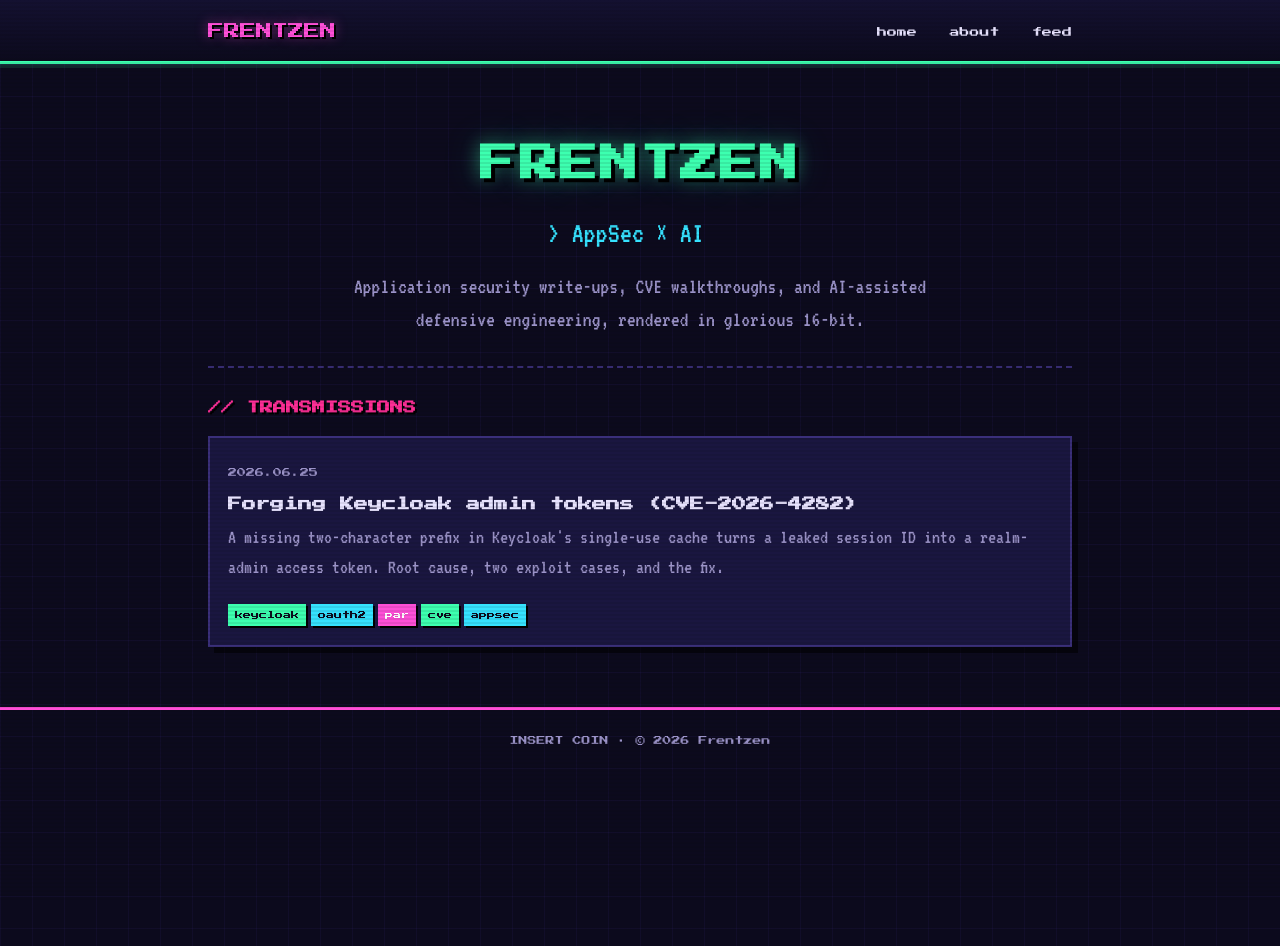
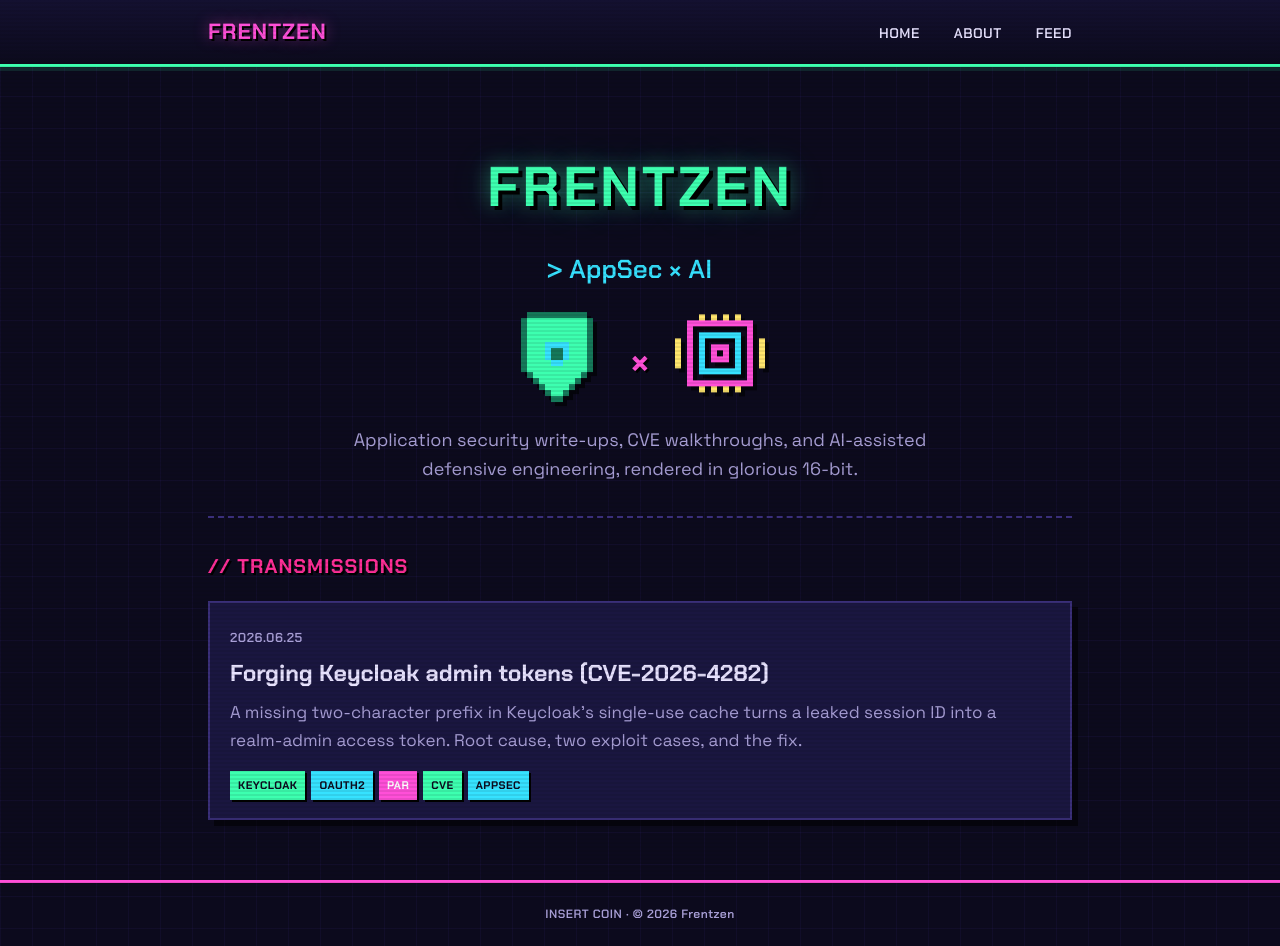
Before and after one commit to Frentzen/frentzen.github.io, a Jekyll site: the page built from index.md, in a window 1280 px wide. Built offline with Jekyll 4.4.1, drawn with Linux system fonts in a browser that asks for light colours.

Commit message:
Readable fonts + landing-page pixel art
Swap Press Start 2P / VT323 for Chakra Petch (UI), Space Grotesk (body),
and JetBrains Mono (code) — retro feel from the layout, not the letterforms.
Add hand-built pixel-art SVGs (shield = AppSec, chip = AI) to the hero.

Co-Authored-By: Claude Opus 4.8 <noreply@anthropic.com>

```diff
--- a/_layouts/default.html
+++ b/_layouts/default.html
@@ -5,7 +5,7 @@
   <meta name="viewport" content="width=device-width, initial-scale=1">
   <link rel="preconnect" href="https://fonts.googleapis.com">
   <link rel="preconnect" href="https://fonts.gstatic.com" crossorigin>
-  <link href="https://fonts.googleapis.com/css2?family=Press+Start+2P&family=VT323&display=swap" rel="stylesheet">
+  <link href="https://fonts.googleapis.com/css2?family=Chakra+Petch:wght@500;600;700&family=Space+Grotesk:wght@400;500;700&family=JetBrains+Mono:wght@400;700&display=swap" rel="stylesheet">
   <link rel="stylesheet" href="{{ '/assets/css/style.css' | relative_url }}">
   {% seo %}
   {% feed_meta %}
--- a/_layouts/home.html
+++ b/_layouts/home.html
@@ -4,6 +4,11 @@ layout: default
 <section class="hero">
   <h1 class="title-glow">{{ site.title }}</h1>
   <p class="tagline">&gt; {{ site.tagline }} <span class="blink">&#9646;</span></p>
+  <div class="hero-art">
+    <img src="{{ '/assets/img/shield.svg' | relative_url }}" alt="pixel shield — AppSec" width="96" height="96">
+    <span class="x">×</span>
+    <img src="{{ '/assets/img/chip.svg' | relative_url }}" alt="pixel chip — AI" width="96" height="96">
+  </div>
   <p class="sub">{{ site.description }}</p>
 </section>
 
--- a/assets/css/style.css
+++ b/assets/css/style.css
@@ -1,6 +1,7 @@
 /* ============================================================
-   FRENTZEN // AppSec × AI  —  16-bit pixel-art theme
-   Headings/UI: Press Start 2P   Body: VT323   Code: real mono
+   FRENTZEN // AppSec × AI  —  pixel-art theme (readable fonts)
+   UI/headings: Chakra Petch   Body: Space Grotesk   Code: JetBrains Mono
+   The 16-bit feel lives in the layout, not the letterforms.
    ============================================================ */
 
 :root{
@@ -9,7 +10,7 @@
   --panel:   #1a1640;
   --panel2:  #221c54;
   --ink:     #e8e3ff;
-  --dim:     #9b93c9;
+  --dim:     #a89fd6;
   --green:   #3dffb0;
   --cyan:    #36e2ff;
   --magenta: #ff4fd8;
@@ -19,28 +20,29 @@
   --orange:  #ffb86c;
   --border:  #3a2f7a;
   --shadow:  rgba(0,0,0,.55);
+
+  --font-ui:   'Chakra Petch', ui-sans-serif, system-ui, sans-serif;
+  --font-body: 'Space Grotesk', ui-sans-serif, system-ui, sans-serif;
+  --font-mono: 'JetBrains Mono', ui-monospace, 'Cascadia Code', Consolas, Menlo, monospace;
 }
 
-*{box-sizing:border-box}
-
+*{ box-sizing:border-box }
 html{ -webkit-text-size-adjust:100% }
 
 body{
   margin:0;
-  font-family:'VT323',monospace;
-  font-size:22px;
-  line-height:1.5;
+  font-family:var(--font-body);
+  font-size:18px;
+  line-height:1.65;
   color:var(--ink);
   background-color:var(--bg);
   background-image:
     linear-gradient(rgba(120,90,255,.05) 1px, transparent 1px),
     linear-gradient(90deg, rgba(120,90,255,.05) 1px, transparent 1px);
   background-size:32px 32px;
-  image-rendering:pixelated;
-  text-shadow:0 0 1px rgba(0,0,0,.25);
 }
 
-img{ image-rendering:pixelated; max-width:100% }
+img{ max-width:100% }
 
 /* ---- CRT scanline overlay ---- */
 .crt{
@@ -69,16 +71,16 @@ a:hover{ color:var(--green); border-bottom-color:var(--green) }
   display:flex; align-items:center; justify-content:space-between; gap:12px; flex-wrap:wrap;
 }
 .brand{
-  font-family:'Press Start 2P',monospace; font-size:16px;
+  font-family:var(--font-ui); font-weight:700; font-size:22px; letter-spacing:1px;
   color:var(--magenta); border-bottom:none;
-  text-shadow:2px 2px 0 #000, 0 0 12px rgba(255,79,216,.5);
+  text-shadow:2px 2px 0 #000, 0 0 14px rgba(255,79,216,.5);
 }
 .brand:hover{ color:var(--magenta) }
 .nav a{
-  font-family:'Press Start 2P',monospace; font-size:10px;
-  color:var(--ink); margin-left:16px; border-bottom:none;
+  font-family:var(--font-ui); font-weight:600; font-size:14px; text-transform:uppercase; letter-spacing:.5px;
+  color:var(--ink); margin-left:18px; border-bottom:none;
 }
-.nav a::before{ content:"\25B6 "; color:var(--green); opacity:0; }
+.nav a::before{ content:"\25B6 "; color:var(--green); opacity:0 }
 .nav a:hover{ color:var(--green) }
 .nav a:hover::before{ opacity:1 }
 
@@ -88,15 +90,25 @@ a:hover{ color:var(--green); border-bottom-color:var(--green) }
 .wrap{ max-width:900px; margin:0 auto; padding:26px 18px 0 }
 
 /* ---- hero (home) ---- */
-.hero{ text-align:center; padding:46px 10px 30px; border-bottom:2px dashed var(--border); margin-bottom:30px }
+.hero{ text-align:center; padding:48px 10px 32px; border-bottom:2px dashed var(--border); margin-bottom:32px }
 .title-glow{
-  font-family:'Press Start 2P',monospace; font-size:38px; margin:0 0 18px;
+  font-family:var(--font-ui); font-weight:700; font-size:56px; margin:0 0 14px; letter-spacing:3px;
   color:var(--green);
-  text-shadow:4px 4px 0 #000, 0 0 18px rgba(61,255,176,.45), 0 0 40px rgba(61,255,176,.2);
-  letter-spacing:2px;
+  text-shadow:4px 4px 0 #000, 0 0 20px rgba(61,255,176,.45), 0 0 44px rgba(61,255,176,.2);
 }
-.hero .tagline{ font-size:30px; color:var(--cyan); margin:.2em 0 }
-.hero .sub{ color:var(--dim); font-size:22px; max-width:620px; margin:14px auto 0 }
+.hero .tagline{ font-family:var(--font-ui); font-weight:600; font-size:26px; color:var(--cyan); margin:.2em 0 }
+.hero .sub{ color:var(--dim); font-size:18px; max-width:640px; margin:16px auto 0 }
+
+/* ---- hero pixel art ---- */
+.hero-art{ display:flex; gap:26px; align-items:center; justify-content:center; margin:22px 0 4px }
+.hero-art img{
+  width:96px; height:96px; image-rendering:pixelated;
+  filter:drop-shadow(4px 4px 0 rgba(0,0,0,.6));
+  animation:float 3s ease-in-out infinite;
+}
+.hero-art img:last-of-type{ animation-delay:.7s }
+.hero-art .x{ font-family:var(--font-ui); font-weight:700; font-size:36px; color:var(--magenta); text-shadow:2px 2px 0 #000 }
+@keyframes float{ 0%,100%{transform:translateY(0)} 50%{transform:translateY(-7px)} }
 
 /* blinking cursor */
 .blink{ color:var(--green); animation:blink 1s steps(1) infinite }
@@ -104,8 +116,8 @@ a:hover{ color:var(--green); border-bottom-color:var(--green) }
 
 /* ---- section labels ---- */
 .section-label{
-  font-family:'Press Start 2P',monospace; font-size:13px; color:var(--pink);
-  margin:0 0 18px; text-shadow:2px 2px 0 #000;
+  font-family:var(--font-ui); font-weight:700; font-size:20px; text-transform:uppercase; letter-spacing:1px;
+  color:var(--pink); margin:0 0 18px; text-shadow:2px 2px 0 #000;
 }
 
 /* ============================================================
@@ -116,7 +128,7 @@ a:hover{ color:var(--green); border-bottom-color:var(--green) }
   display:block; border-bottom:none;
   background:var(--panel); border:2px solid var(--border);
   box-shadow:6px 6px 0 var(--shadow);
-  padding:16px 18px;
+  padding:18px 20px;
   transition:transform .08s ease, box-shadow .08s ease, border-color .08s ease;
 }
 .cartridge a:hover{
@@ -124,20 +136,18 @@ a:hover{ color:var(--green); border-bottom-color:var(--green) }
   box-shadow:8px 8px 0 var(--magenta);
   border-color:var(--green);
 }
-.cartridge .date{ font-family:'Press Start 2P',monospace; font-size:9px; color:var(--dim) }
-.cartridge h3{
-  font-family:'Press Start 2P',monospace; font-size:14px; line-height:1.5;
-  color:var(--ink); margin:.5em 0 .55em;
-}
+.cartridge .date{ font-family:var(--font-ui); font-weight:600; font-size:13px; text-transform:uppercase; letter-spacing:.5px; color:var(--dim) }
+.cartridge h3{ font-family:var(--font-ui); font-weight:700; font-size:23px; line-height:1.3; color:var(--ink); margin:.35em 0 .4em }
 .cartridge a:hover h3{ color:var(--green) }
-.cartridge p{ color:var(--dim); margin:.2em 0 .7em; font-size:20px }
+.cartridge p{ color:var(--dim); margin:.2em 0 .8em; font-size:17px }
 
 /* ---- tags ---- */
 .tags{ margin-top:6px }
 .tag{
-  display:inline-block; font-family:'Press Start 2P',monospace; font-size:8px;
+  display:inline-block; font-family:var(--font-ui); font-weight:700; font-size:11px;
+  text-transform:uppercase; letter-spacing:.5px;
   color:var(--bg); background:var(--green);
-  padding:5px 7px; margin:4px 5px 0 0; box-shadow:2px 2px 0 #000;
+  padding:5px 8px; margin:4px 6px 0 0; box-shadow:2px 2px 0 #000;
 }
 .tag:nth-child(3n+2){ background:var(--cyan) }
 .tag:nth-child(3n+3){ background:var(--magenta); color:#fff }
@@ -146,29 +156,29 @@ a:hover{ color:var(--green); border-bottom-color:var(--green) }
    Post / page
    ============================================================ */
 .post{ max-width:820px; margin:0 auto }
-.post-head{ border-bottom:2px dashed var(--border); padding-bottom:18px; margin-bottom:26px }
-.post-head .date{ font-family:'Press Start 2P',monospace; font-size:10px; color:var(--dim) }
+.post-head{ border-bottom:2px dashed var(--border); padding-bottom:18px; margin-bottom:28px }
+.post-head .date{ font-family:var(--font-ui); font-weight:600; font-size:13px; text-transform:uppercase; letter-spacing:.5px; color:var(--dim) }
 .post-head h1{
-  font-family:'Press Start 2P',monospace; font-size:22px; line-height:1.6;
-  color:var(--green); margin:.5em 0 .5em;
-  text-shadow:3px 3px 0 #000, 0 0 16px rgba(61,255,176,.3);
+  font-family:var(--font-ui); font-weight:700; font-size:36px; line-height:1.25;
+  color:var(--green); margin:.35em 0 .45em;
+  text-shadow:3px 3px 0 #000, 0 0 18px rgba(61,255,176,.3);
 }
 
-.post-content{ font-size:22px }
+.post-content{ font-size:18px }
 .post-content > *:first-child{ margin-top:0 }
 
 .post-content h2{
-  font-family:'Press Start 2P',monospace; font-size:16px; line-height:1.6;
-  color:var(--green); margin:1.8em 0 .7em; text-shadow:2px 2px 0 #000;
+  font-family:var(--font-ui); font-weight:700; font-size:27px; line-height:1.3;
+  color:var(--green); margin:1.7em 0 .6em; text-shadow:2px 2px 0 #000;
 }
 .post-content h3{
-  font-family:'Press Start 2P',monospace; font-size:12px; line-height:1.7;
-  color:var(--cyan); margin:1.5em 0 .6em;
+  font-family:var(--font-ui); font-weight:700; font-size:21px; line-height:1.4;
+  color:var(--cyan); margin:1.5em 0 .5em;
 }
-.post-content h4{ font-family:'Press Start 2P',monospace; font-size:10px; color:var(--yellow); margin:1.3em 0 .5em }
+.post-content h4{ font-family:var(--font-ui); font-weight:600; font-size:17px; color:var(--yellow); margin:1.3em 0 .4em }
 
-.post-content p{ margin:.7em 0 }
-.post-content strong{ color:var(--ink); text-shadow:0 0 8px rgba(232,227,255,.25) }
+.post-content p{ margin:.75em 0 }
+.post-content strong{ color:var(--ink); font-weight:700 }
 .post-content em{ color:var(--cyan) }
 
 /* lists */
@@ -177,7 +187,7 @@ a:hover{ color:var(--green); border-bottom-color:var(--green) }
 .post-content ul li::before{ content:"\25B8"; position:absolute; left:-1.2em; color:var(--green) }
 .post-content ol{ padding-left:1.5em }
 .post-content ol li{ margin:.35em 0 }
-.post-content ol li::marker{ color:var(--cyan); font-family:'Press Start 2P',monospace; font-size:.6em }
+.post-content ol li::marker{ color:var(--cyan); font-weight:700 }
 
 /* blockquote = callout box */
 .post-content blockquote{
@@ -193,23 +203,23 @@ a:hover{ color:var(--green); border-bottom-color:var(--green) }
 .post-content hr{ border:none; border-top:2px dashed var(--border); margin:2.2em 0 }
 
 /* tables */
-.post-content table{ border-collapse:collapse; width:100%; margin:1.6em 0; font-size:18px; display:block; overflow-x:auto }
-.post-content th,.post-content td{ border:2px solid var(--border); padding:8px 11px; text-align:left; vertical-align:top }
+.post-content table{ border-collapse:collapse; width:100%; margin:1.6em 0; font-size:16px; display:block; overflow-x:auto }
+.post-content th,.post-content td{ border:2px solid var(--border); padding:9px 12px; text-align:left; vertical-align:top }
 .post-content th{
   background:var(--panel2); color:var(--cyan);
-  font-family:'Press Start 2P',monospace; font-size:9px; line-height:1.6;
+  font-family:var(--font-ui); font-weight:700; font-size:13px; text-transform:uppercase; letter-spacing:.5px;
 }
 .post-content tbody tr:nth-child(even) td{ background:rgba(255,255,255,.025) }
 
 /* ============================================================
    Code  (real monospace so HTTP/JSON stays aligned)
    ============================================================ */
-code,kbd,samp,pre{ font-family:ui-monospace,'Cascadia Code','JetBrains Mono','Consolas',Menlo,monospace }
+code,kbd,samp,pre{ font-family:var(--font-mono) }
 
 /* inline code */
 .post-content :not(pre) > code{
   background:var(--panel2); color:var(--green);
-  border:1px solid var(--border); padding:.02em .35em; font-size:.72em;
+  border:1px solid var(--border); padding:.04em .35em; font-size:.82em;
 }
 
 /* code block = terminal window */
@@ -218,10 +228,9 @@ code,kbd,samp,pre{ font-family:ui-monospace,'Cascadia Code','JetBrains Mono','Co
   background:#08060f; color:#d7d2ff;
   border:2px solid var(--border);
   box-shadow:6px 6px 0 var(--shadow);
-  padding:1.4em 1.1em 1.1em; margin:1.5em 0;
+  padding:1.5em 1.1em 1.1em; margin:1.5em 0;
   font-size:14px; line-height:1.55;
 }
-/* neon title strip on each block */
 .post-content pre::before{
   content:""; position:absolute; top:0; left:0; right:0; height:5px;
   background:linear-gradient(90deg,var(--green),var(--cyan),var(--magenta));
@@ -230,20 +239,20 @@ code,kbd,samp,pre{ font-family:ui-monospace,'Cascadia Code','JetBrains Mono','Co
 
 /* ---- Rouge syntax tokens (dark) ---- */
 .highlight{ background:transparent }
-.highlight .c,.highlight .c1,.highlight .cm,.highlight .cs,.highlight .cp{ color:#6f7aa0; font-style:italic } /* comments */
-.highlight .k,.highlight .kd,.highlight .kn,.highlight .kc,.highlight .kt,.highlight .kr{ color:var(--magenta) } /* keywords */
-.highlight .s,.highlight .s1,.highlight .s2,.highlight .se,.highlight .sb,.highlight .sc,.highlight .sd{ color:var(--green) } /* strings */
-.highlight .nf,.highlight .fm{ color:var(--cyan) }      /* functions */
-.highlight .nc,.highlight .nn,.highlight .no{ color:var(--yellow) }  /* class/namespace */
-.highlight .na,.highlight .nv,.highlight .vi{ color:var(--orange) }  /* attrs/vars */
-.highlight .mi,.highlight .mf,.highlight .m,.highlight .il{ color:var(--orange) } /* numbers */
-.highlight .o,.highlight .ow,.highlight .p{ color:#c8c2f0 }  /* operators/punct */
-.highlight .n,.highlight .nb,.highlight .nx{ color:#d7d2ff } /* names */
+.highlight .c,.highlight .c1,.highlight .cm,.highlight .cs,.highlight .cp{ color:#7e88ad; font-style:italic }
+.highlight .k,.highlight .kd,.highlight .kn,.highlight .kc,.highlight .kt,.highlight .kr{ color:var(--magenta) }
+.highlight .s,.highlight .s1,.highlight .s2,.highlight .se,.highlight .sb,.highlight .sc,.highlight .sd{ color:var(--green) }
+.highlight .nf,.highlight .fm{ color:var(--cyan) }
+.highlight .nc,.highlight .nn,.highlight .no{ color:var(--yellow) }
+.highlight .na,.highlight .nv,.highlight .vi{ color:var(--orange) }
+.highlight .mi,.highlight .mf,.highlight .m,.highlight .il{ color:var(--orange) }
+.highlight .o,.highlight .ow,.highlight .p{ color:#c8c2f0 }
+.highlight .n,.highlight .nb,.highlight .nx{ color:#d7d2ff }
 .highlight .err{ color:var(--red) }
 
 /* ---- post footer ---- */
 .post-foot{ margin-top:36px; padding-top:18px; border-top:2px dashed var(--border) }
-.post-foot a{ font-family:'Press Start 2P',monospace; font-size:11px; color:var(--magenta); border-bottom:none }
+.post-foot a{ font-family:var(--font-ui); font-weight:700; font-size:15px; color:var(--magenta); border-bottom:none }
 .post-foot a:hover{ color:var(--green) }
 
 /* ============================================================
@@ -252,27 +261,29 @@ code,kbd,samp,pre{ font-family:ui-monospace,'Cascadia Code','JetBrains Mono','Co
 .site-footer{
   border-top:3px solid var(--magenta);
   margin-top:60px; padding:22px 18px; text-align:center;
-  color:var(--dim); font-family:'Press Start 2P',monospace; font-size:9px; line-height:1.9;
+  color:var(--dim); font-family:var(--font-ui); font-weight:600; font-size:12px; letter-spacing:.5px;
 }
 
 /* ============================================================
    Responsive
    ============================================================ */
 @media (max-width:640px){
-  body{ font-size:20px }
-  .brand{ font-size:12px }
-  .title-glow{ font-size:24px }
+  body{ font-size:17px }
+  .brand{ font-size:18px }
+  .title-glow{ font-size:34px }
   .hero .tagline{ font-size:22px }
-  .post-head h1{ font-size:16px }
-  .post-content{ font-size:20px }
-  .post-content h2{ font-size:13px }
-  .post-content h3{ font-size:11px }
-  .cartridge h3{ font-size:12px }
+  .hero-art img{ width:72px; height:72px }
+  .post-head h1{ font-size:25px }
+  .post-content{ font-size:17px }
+  .post-content h2{ font-size:21px }
+  .post-content h3{ font-size:18px }
+  .cartridge h3{ font-size:20px }
   .post-content pre{ font-size:12.5px }
 }
 
 /* ---- accessibility ---- */
 @media (prefers-reduced-motion: reduce){
   .blink{ animation:none }
+  .hero-art img{ animation:none }
   .crt{ display:none }
 }
```
Also changed, not shown: assets/img/chip.svg (added), assets/img/shield.svg (added).
